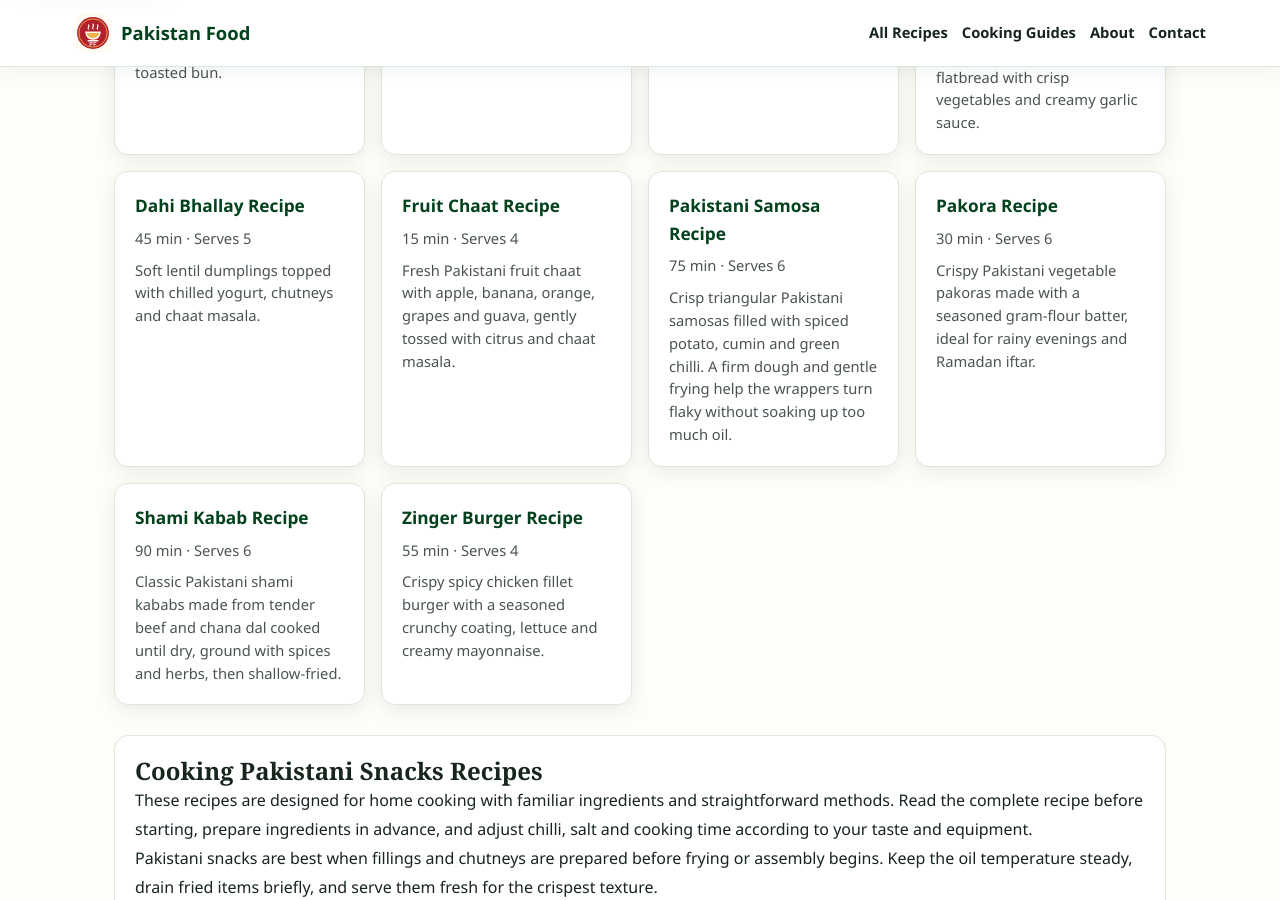
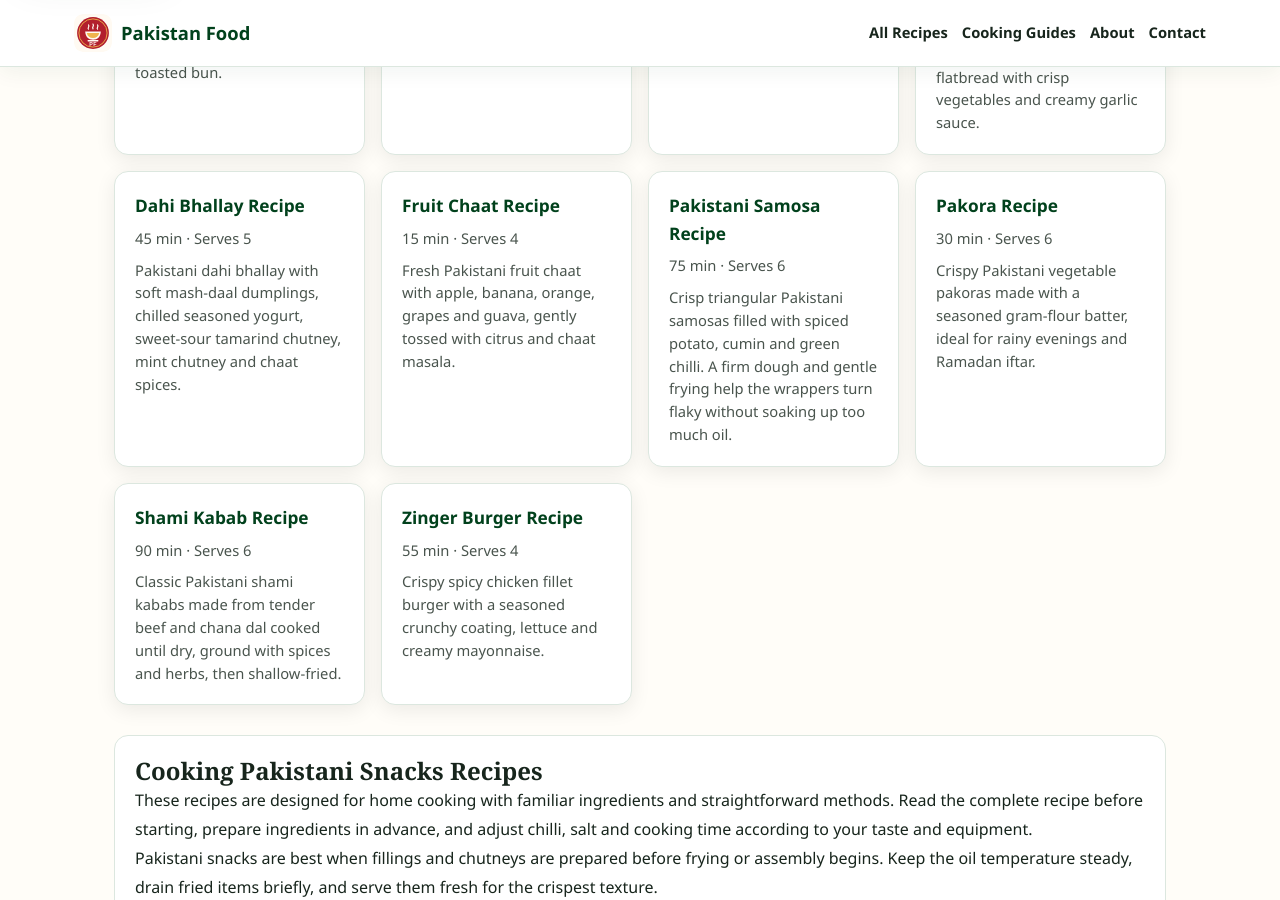
Before and after one commit to manazarali01-hub/pakistan-food, a Jekyll site: the page built from recipes/snacks/index.html, in a window 1280 px wide and 900 px high, scrolled down 444 px. Built offline with Jekyll 4.4.1, drawn with Linux system fonts in a browser that asks for light colours; some of the changed lines change nothing that is shown.

Commit message:
Improve Dahi Bhallay recipe instructions

```diff
--- a/_data/recipes/dahi-bhallay.json
+++ b/_data/recipes/dahi-bhallay.json
@@ -1 +1,27 @@
-{"id":33,"name":"Dahi Bhallay","category":"Snacks","time":"45 min","serves":5,"image":"https://commons.wikimedia.org/wiki/Special:Redirect/file/Dahi_bhalla.JPG?width=800","description":"Soft lentil dumplings topped with chilled yogurt, chutneys and chaat masala.","ingredients":["1 cup mash daal","2 cups yogurt","Tamarind chutney","Mint chutney","1 tsp chaat masala","Roasted cumin","Salt","Oil for frying"],"method":["Soak and grind daal into a thick batter.","Fry spoonfuls until golden.","Soak bhallay briefly in warm water and squeeze gently.","Cover with seasoned yogurt.","Top with chutneys and spices."]}
+{
+  "id": 33,
+  "name": "Dahi Bhallay",
+  "category": "Snacks",
+  "time": "45 min",
+  "serves": 5,
+  "image": "https://commons.wikimedia.org/wiki/Special:Redirect/file/Dahi_bhalla.JPG?width=800",
+  "description": "Pakistani dahi bhallay with soft mash-daal dumplings, chilled seasoned yogurt, sweet-sour tamarind chutney, mint chutney and chaat spices.",
+  "ingredients": [
+    "1 cup mash daal (urad dal), soaked",
+    "2 cups chilled yogurt",
+    "Tamarind chutney, to taste",
+    "Mint chutney, to taste",
+    "1 tsp chaat masala, or to taste",
+    "Roasted cumin, to taste",
+    "Salt to taste",
+    "Cooking oil, for frying"
+  ],
+  "method": [
+    "Drain the soaked mash daal and grind it into a thick, smooth batter, adding only as much water as needed for the blender or grinder to work.",
+    "Beat the batter briefly to lighten it, then heat the frying oil and fry small spoonfuls in manageable batches until cooked through and evenly golden.",
+    "Transfer the fried bhallay to warm water and let them soften. Remove them carefully and press very gently between your palms to release excess water without crushing them.",
+    "Whisk the chilled yogurt until smooth and season lightly with salt and some roasted cumin if desired.",
+    "Arrange the softened bhallay in a serving dish and cover them generously with the seasoned yogurt.",
+    "Drizzle with tamarind and mint chutneys, then finish with chaat masala and roasted cumin. Chill briefly or serve once the bhallay have absorbed some yogurt."
+  ]
+}
```
